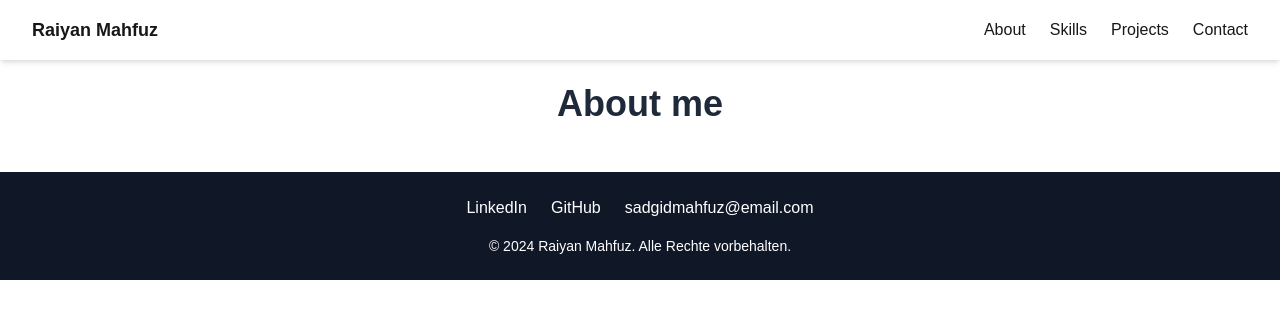
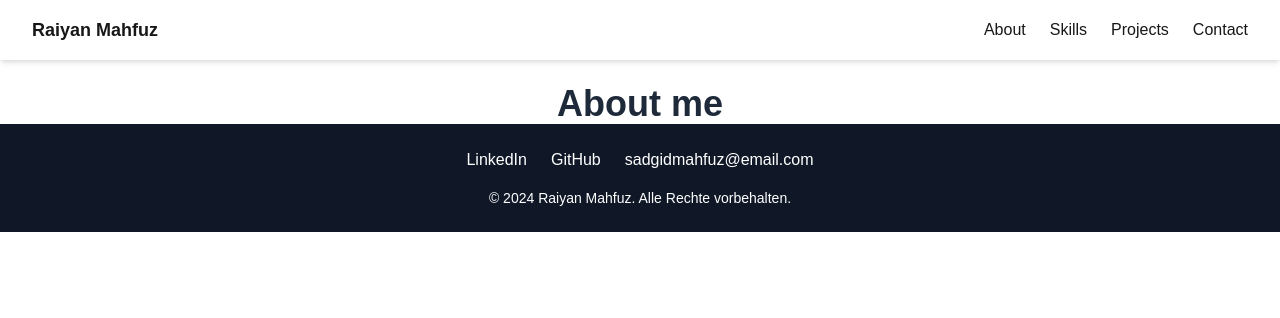
Before and after one commit to RaiyanMFZ/my-portfolio, a Next.js app: page /about in a window 1280 px wide. Shown: the top 318 px of the page. Built offline with nearby package versions, Linux system fonts and the light colour scheme.

Commit message:
footer bearbeitet

```diff
--- a/app/layout.js
+++ b/app/layout.js
@@ -32,7 +32,7 @@ export default function RootLayout({ children }) {
             <ul className="flex space-x-6">
                 <li>
 
-                    <a href="about/" className="border-b-2 border-transparent hover:border-blue-500">
+                    <a href="/about/" className="border-b-2 border-transparent hover:border-blue-500">
                         About
                     </a>
                 </li>
@@ -57,7 +57,7 @@ export default function RootLayout({ children }) {
     <main>
         {children}
     </main>
-    <footer className="bg-gray-900 text-white text-center py-6 mt-12">
+    <footer className="bg-gray-900 text-white text-center py-6 mt-12 mt-auto">
         <div className="container mx-auto">
             <div className="flex justify-center space-x-6 mb-4">
                 <a href="https://linkedin.com/in/deinprofil" target="_blank" rel="noopener noreferrer">
```
Also changed, not shown: app/contact/page.js (renamed from app/contact/Page.js).
